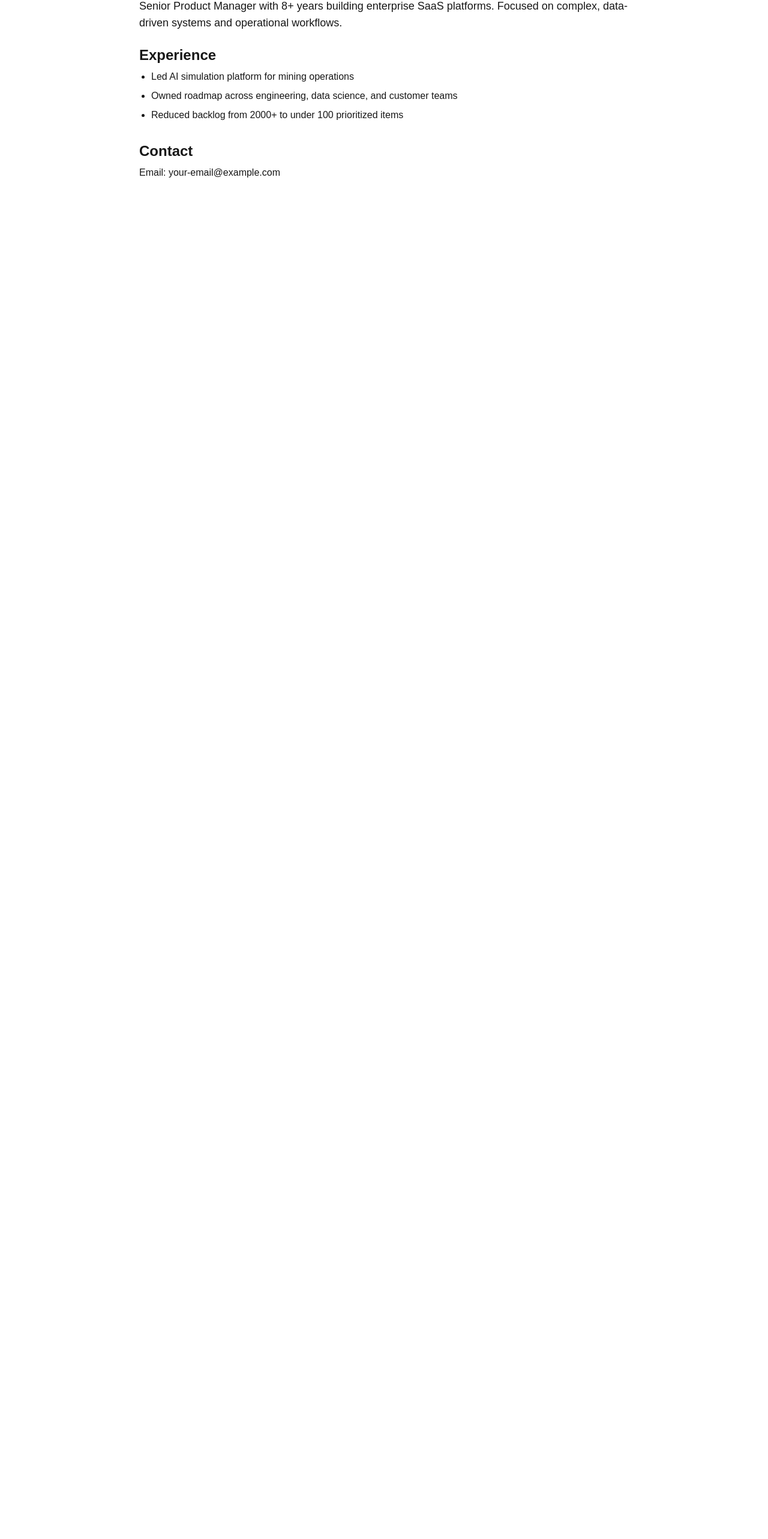
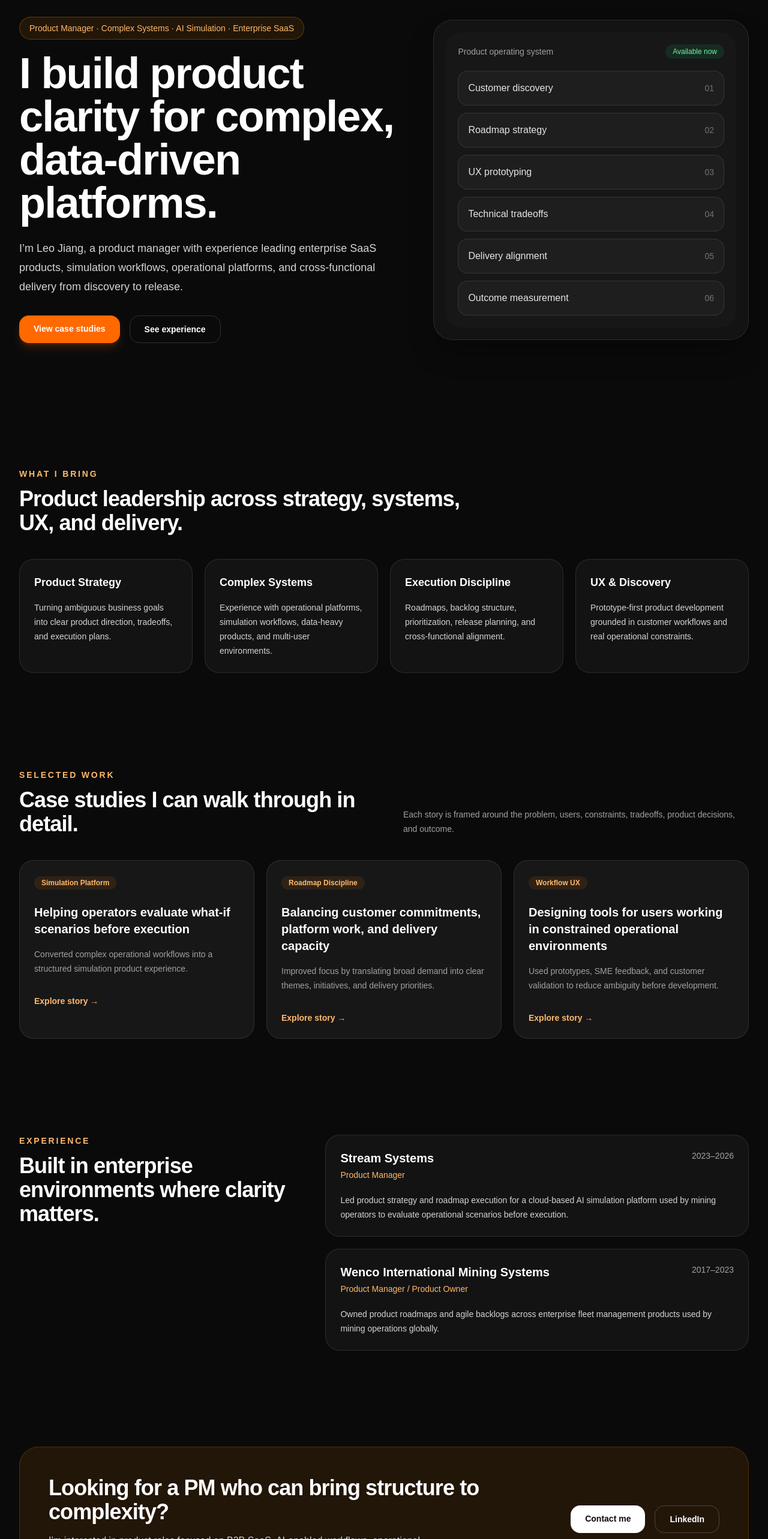
Before and after one commit to leopmjiang/leojhjiang-site, a Next.js app: page / in a window 1280 px wide. Shown: the part 100-2666 px from the top of the page at 60% size. Before the commit the page ends 800 px from the top, so only its background shows below. Built offline with nearby package versions, Linux system fonts and the light colour scheme.

Commit message:
first revamp version

```diff
--- a/app/page.tsx
+++ b/app/page.tsx
@@ -1,27 +1,225 @@
-export default function Home() {
+export default function PortfolioHomePage() {
+  const strengths = [
+    {
+      title: "Product Strategy",
+      detail: "Turning ambiguous business goals into clear product direction, tradeoffs, and execution plans.",
+    },
+    {
+      title: "Complex Systems",
+      detail: "Experience with operational platforms, simulation workflows, data-heavy products, and multi-user environments.",
+    },
+    {
+      title: "Execution Discipline",
+      detail: "Roadmaps, backlog structure, prioritization, release planning, and cross-functional alignment.",
+    },
+    {
+      title: "UX & Discovery",
+      detail: "Prototype-first product development grounded in customer workflows and real operational constraints.",
+    },
+  ];
+
+  const experience = [
+    {
+      company: "Stream Systems",
+      role: "Product Manager",
+      period: "2023–2026",
+      description:
+        "Led product strategy and roadmap execution for a cloud-based AI simulation platform used by mining operators to evaluate operational scenarios before execution.",
+    },
+    {
+      company: "Wenco International Mining Systems",
+      role: "Product Manager / Product Owner",
+      period: "2017–2023",
+      description:
+        "Owned product roadmaps and agile backlogs across enterprise fleet management products used by mining operations globally.",
+    },
+  ];
+
+  const caseStudies = [
+    {
+      label: "Simulation Platform",
+      title: "Helping operators evaluate what-if scenarios before execution",
+      outcome: "Converted complex operational workflows into a structured simulation product experience.",
+    },
+    {
+      label: "Roadmap Discipline",
+      title: "Balancing customer commitments, platform work, and delivery capacity",
+      outcome: "Improved focus by translating broad demand into clear themes, initiatives, and delivery priorities.",
+    },
+    {
+      label: "Workflow UX",
+      title: "Designing tools for users working in constrained operational environments",
+      outcome: "Used prototypes, SME feedback, and customer validation to reduce ambiguity before development.",
+    },
+  ];
+
   return (
-    <main className="p-10 max-w-4xl mx-auto">
-      <h1 className="text-4xl font-bold mb-4">
-        Leo Jiang
-      </h1>
+    <main className="min-h-screen bg-neutral-950 text-neutral-100">
+      <section className="mx-auto flex min-h-screen max-w-7xl flex-col justify-center px-6 py-20 lg:px-8">
+        <div className="grid gap-12 lg:grid-cols-[1.1fr_0.9fr] lg:items-center">
+          <div>
+            <p className="mb-5 inline-flex rounded-full border border-orange-400/30 bg-orange-400/10 px-4 py-2 text-sm font-medium text-orange-300">
+              Product Manager · Complex Systems · AI Simulation · Enterprise SaaS
+            </p>
+            <h1 className="max-w-4xl text-5xl font-semibold tracking-tight text-white sm:text-6xl lg:text-7xl">
+              I build product clarity for complex, data-driven platforms.
+            </h1>
+            <p className="mt-6 max-w-2xl text-lg leading-8 text-neutral-300">
+              I’m Leo Jiang, a product manager with experience leading enterprise SaaS products, simulation workflows, operational platforms, and cross-functional delivery from discovery to release.
+            </p>
+            <div className="mt-8 flex flex-wrap gap-4">
+              <a
+                href="#case-studies"
+                className="rounded-2xl bg-orange-500 px-6 py-3 text-sm font-semibold text-white shadow-lg shadow-orange-500/20 transition hover:bg-orange-400"
+              >
+                View case studies
+              </a>
+              <a
+                href="#experience"
+                className="rounded-2xl border border-white/15 px-6 py-3 text-sm font-semibold text-white transition hover:border-orange-300 hover:text-orange-200"
+              >
+                See experience
+              </a>
+            </div>
+          </div>
 
-      <p className="text-lg mb-6">
-        Senior Product Manager with 8+ years building enterprise SaaS platforms.
-        Focused on complex, data-driven systems and operational workflows.
-      </p>
-
-      <section className="mb-8">
-        <h2 className="text-2xl font-semibold mb-2">Experience</h2>
-        <ul className="list-disc ml-5 space-y-2">
-          <li>Led AI simulation platform for mining operations</li>
-          <li>Owned roadmap across engineering, data science, and customer teams</li>
-          <li>Reduced backlog from 2000+ to under 100 prioritized items</li>
-        </ul>
+          <div className="rounded-[2rem] border border-white/10 bg-white/[0.04] p-5 shadow-2xl shadow-black/40 backdrop-blur">
+            <div className="rounded-[1.5rem] bg-neutral-900 p-5">
+              <div className="mb-5 flex items-center justify-between">
+                <span className="text-sm text-neutral-400">Product operating system</span>
+                <span className="rounded-full bg-green-400/10 px-3 py-1 text-xs font-medium text-green-300">
+                  Available now
+                </span>
+              </div>
+              <div className="grid gap-3">
+                {[
+                  "Customer discovery",
+                  "Roadmap strategy",
+                  "UX prototyping",
+                  "Technical tradeoffs",
+                  "Delivery alignment",
+                  "Outcome measurement",
+                ].map((item, index) => (
+                  <div
+                    key={item}
+                    className="group flex items-center justify-between rounded-2xl border border-white/10 bg-white/[0.03] px-4 py-4 transition hover:border-orange-400/50 hover:bg-orange-400/10"
+                  >
+                    <span className="font-medium text-neutral-200">{item}</span>
+                    <span className="text-sm text-neutral-500 group-hover:text-orange-300">
+                      0{index + 1}
+                    </span>
+                  </div>
+                ))}
+              </div>
+            </div>
+          </div>
+        </div>
       </section>
 
-      <section>
-        <h2 className="text-2xl font-semibold mb-2">Contact</h2>
-        <p>Email: your-email@example.com</p>
+      <section className="mx-auto max-w-7xl px-6 py-20 lg:px-8">
+        <div className="mb-10 max-w-3xl">
+          <p className="text-sm font-semibold uppercase tracking-[0.2em] text-orange-300">What I bring</p>
+          <h2 className="mt-3 text-3xl font-semibold tracking-tight text-white sm:text-4xl">
+            Product leadership across strategy, systems, UX, and delivery.
+          </h2>
+        </div>
+        <div className="grid gap-5 md:grid-cols-2 lg:grid-cols-4">
+          {strengths.map((item) => (
+            <article
+              key={item.title}
+              className="rounded-3xl border border-white/10 bg-white/[0.04] p-6 transition hover:-translate-y-1 hover:border-orange-400/50 hover:bg-orange-400/10"
+            >
+              <h3 className="text-lg font-semibold text-white">{item.title}</h3>
+              <p className="mt-4 text-sm leading-6 text-neutral-300">{item.detail}</p>
+            </article>
+          ))}
+        </div>
+      </section>
+
+      <section id="case-studies" className="mx-auto max-w-7xl px-6 py-20 lg:px-8">
+        <div className="mb-10 flex flex-col justify-between gap-6 md:flex-row md:items-end">
+          <div>
+            <p className="text-sm font-semibold uppercase tracking-[0.2em] text-orange-300">Selected work</p>
+            <h2 className="mt-3 text-3xl font-semibold tracking-tight text-white sm:text-4xl">
+              Case studies I can walk through in detail.
+            </h2>
+          </div>
+          <p className="max-w-xl text-sm leading-6 text-neutral-400">
+            Each story is framed around the problem, users, constraints, tradeoffs, product decisions, and outcome.
+          </p>
+        </div>
+
+        <div className="grid gap-5 lg:grid-cols-3">
+          {caseStudies.map((study) => (
+            <article
+              key={study.title}
+              className="group rounded-3xl border border-white/10 bg-neutral-900 p-6 transition hover:-translate-y-1 hover:border-orange-400/60"
+            >
+              <span className="rounded-full bg-orange-400/10 px-3 py-1 text-xs font-semibold text-orange-300">
+                {study.label}
+              </span>
+              <h3 className="mt-6 text-xl font-semibold leading-7 text-white group-hover:text-orange-200">
+                {study.title}
+              </h3>
+              <p className="mt-4 text-sm leading-6 text-neutral-400">{study.outcome}</p>
+              <div className="mt-8 text-sm font-semibold text-orange-300">Explore story →</div>
+            </article>
+          ))}
+        </div>
+      </section>
+
+      <section id="experience" className="mx-auto max-w-7xl px-6 py-20 lg:px-8">
+        <div className="grid gap-10 lg:grid-cols-[0.8fr_1.2fr]">
+          <div>
+            <p className="text-sm font-semibold uppercase tracking-[0.2em] text-orange-300">Experience</p>
+            <h2 className="mt-3 text-3xl font-semibold tracking-tight text-white sm:text-4xl">
+              Built in enterprise environments where clarity matters.
+            </h2>
+          </div>
+          <div className="space-y-5">
+            {experience.map((item) => (
+              <article key={item.company} className="rounded-3xl border border-white/10 bg-white/[0.04] p-6">
+                <div className="flex flex-col justify-between gap-3 sm:flex-row sm:items-start">
+                  <div>
+                    <h3 className="text-xl font-semibold text-white">{item.company}</h3>
+                    <p className="mt-1 text-sm text-orange-300">{item.role}</p>
+                  </div>
+                  <span className="text-sm text-neutral-400">{item.period}</span>
+                </div>
+                <p className="mt-5 text-sm leading-6 text-neutral-300">{item.description}</p>
+              </article>
+            ))}
+          </div>
+        </div>
+      </section>
+
+      <section className="mx-auto max-w-7xl px-6 py-20 lg:px-8">
+        <div className="rounded-[2rem] border border-orange-400/20 bg-orange-400/10 p-8 sm:p-10 lg:p-12">
+          <div className="grid gap-8 lg:grid-cols-[1fr_auto] lg:items-center">
+            <div>
+              <h2 className="text-3xl font-semibold tracking-tight text-white sm:text-4xl">
+                Looking for a PM who can bring structure to complexity?
+              </h2>
+              <p className="mt-4 max-w-2xl text-neutral-300">
+                I’m interested in product roles focused on B2B SaaS, AI-enabled workflows, operational platforms, and complex user systems.
+              </p>
+            </div>
+            <div className="flex flex-wrap gap-4">
+              <a
+                href="mailto:hello@example.com"
+                className="rounded-2xl bg-white px-6 py-3 text-sm font-semibold text-neutral-950 transition hover:bg-orange-100"
+              >
+                Contact me
+              </a>
+              <a
+                href="https://www.linkedin.com"
+                className="rounded-2xl border border-white/20 px-6 py-3 text-sm font-semibold text-white transition hover:border-white/50"
+              >
+                LinkedIn
+              </a>
+            </div>
+          </div>
+        </div>
       </section>
     </main>
   );
```
